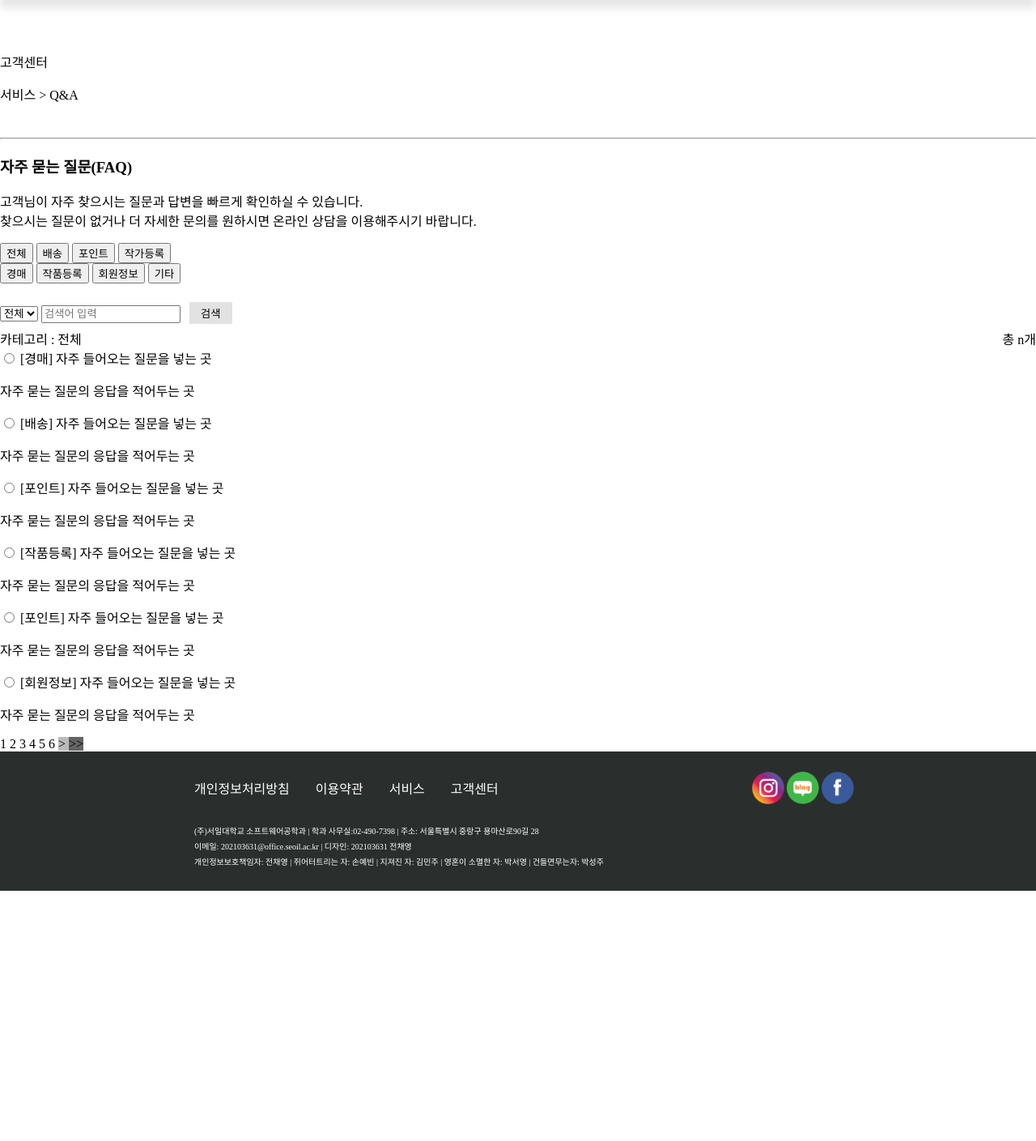
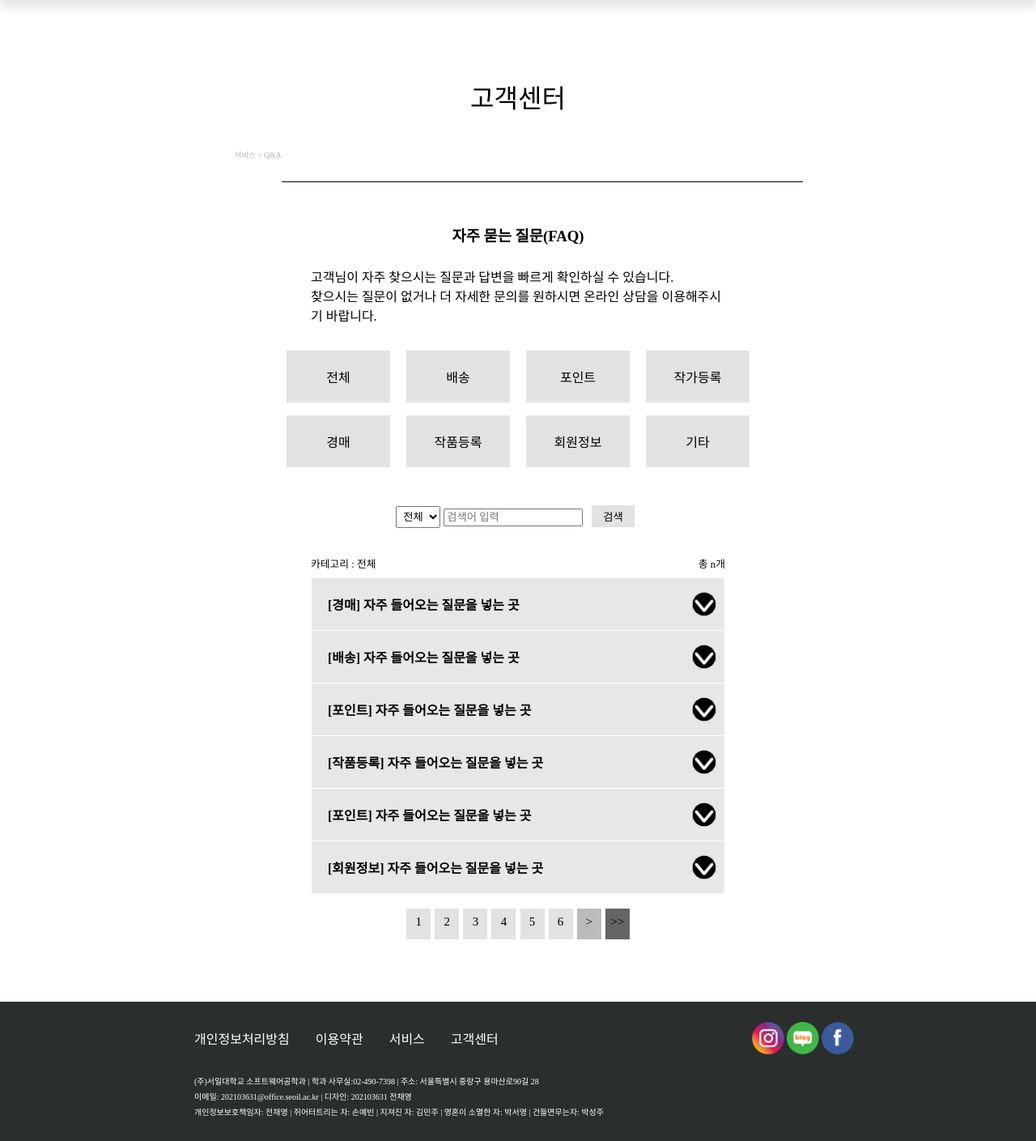
Before and after one commit to 5HapZizol/daliy-Atelier, a PHP site: page /HTML/QnA.php in a window 1280 px wide. Shown: the part 136-1545 px from the top of the page at 81% size. Before the commit the page ends 1236 px from the top, so only its background shows below. Run offline with PHP 8.4, Linux system fonts and the light colour scheme; some web fonts are replaced.

Commit message:
QnA 또또또또또 수정해서 올림

```diff
--- a/HTML/QnA.php
+++ b/HTML/QnA.php
@@ -4,7 +4,7 @@
     <title>고객센터</title>
     <meta charset="UTF-8">
     <script src="http://code.jquery.com/jquery-latest.js"></script>
-    <link type="text/css" rel="stylesheet" href="../css/QnA.css"></link>
+    <link rel="stylesheet" href="../css/QnA.css">
 </head>
 
 <!--본문-->
--- a/css/center.css
+++ b/css/QnA.css
@@ -1,7 +1,6 @@
-
 .h1_top {
     text-align: center;
-    padding: 0.5em;
+    padding: 3em;
 }
 .divide_hr > hr {
     align-items: center;
@@ -9,30 +8,64 @@
     width: 50%;
 }
 
+.page_top{
+    display: inline-block;
+    width: 60%;
+    display: table;
+    margin: 1em auto;
+}
+.page_name {
+    margin: 1em auto;
+    display: table;
+    font-size: 2em;
+}
+.page_top .hr_1{
+    margin: 2em;
+}
+.page_path {
+    display: inline;
+    float: left;
+    padding-left: 3.5em;
+    font-size: 0.6em;
+    color: rgb(180, 180, 180);
+    margin-bottom: 3em;
+}
+.hr_1{
+    margin-top: 4em;
+    border : 0px;
+    border-top: 1px solid;
+}
+
+
 /*페이지 탐색 버튼*/
-search_btn {
+.search_btn {
     background-color: rgb(226, 226, 226);
     border: none;
     display: inline-block;
 }
 /*페이지 탐색 버튼 액션 이벤트*/
-serach_btn:hover {
+.serach_btn:hover {
+    outline: none;
     background-color: #778C86;
     transition: 0s;
 }
 
 /*항목 선택 버튼*/
-select_btn {
-    padding-top: 20px;
+.select_btn {
     background-color: rgb(226, 226, 226);
-    width: 10em;
-    height: 3em;
+    display: inline-block;
+    padding: 10px;
+    justify-content: center;
+    align-items: center;
+    width: 8em;
+    height: 4em;
     border: none;
-    display: inline-block;
     margin: 0.5em 0.5em;
+    font-size: 16px;
+    cursor: pointer;
 }
 /*항목 선택 버튼 액션 이벤트*/
-select_btn:hover{
+.select_btn:hover{
     background-color: #778C86;
     transition: 0s;
 }
@@ -40,6 +73,7 @@
 /*항목 선택 버튼 중앙 정렬*/
 .btn-group {
     text-align: center;
+    align-items: center;
 }
 
 .btn_cataloague {
@@ -86,30 +120,14 @@
 }
 
 /*검색창
-<<<<<<< HEAD:css/center.css
-input {
-    width: 20em;
-=======
-<<<<<<< HEAD:css/center.css
-input {
-    width: 20em;
-=======
 .input_QnA {
     width: 20px;
->>>>>>> back:css/QnA.css
->>>>>>> da25bc3581d40c806ae62ca1f41d88e14888a8b6:css/QnA.css
     height: 0.75em;
     padding: 0.5em;
     outline: none;
 }
 */
-<<<<<<< HEAD:css/center.css
-=======
-<<<<<<< HEAD:css/center.css
-=======
 
->>>>>>> back:css/QnA.css
->>>>>>> da25bc3581d40c806ae62ca1f41d88e14888a8b6:css/QnA.css
 
 /*셀렉트 박스*/
 select {
@@ -156,14 +174,62 @@
     transition: 0s;
 }
 
-/*Q 버튼 동그란거..*/
-ques_btn {
+/*경로*/
+.rudfh {
+    font-size: 15px;
     text-align: center;
-    color:aliceblue;
-    background-color: #778C86;
-    width: 1.5em;
-    height: 1.5em;
-    border: none;
+    color: #949494;
+    padding-bottom: 1em;
+}
+
+/*accordion*/
+.accordion {
+    margin: 0 auto;
+    text-align: left;
+    align-items: center;
+    border:solid 1em;
+    width: 40%;
+    border: 1px;
+}
+
+/*answer*/
+input[id*="answer"] {
+    display: none;
+}
+input[id*="answer"] + label {
+    display: block;
+    padding: 20px;
+    border: 1px solid #fff;
+    border-bottom: 0;
+    color: #000;
+    font-weight: 900;
+    background-color: #e7e7e7;
+    cursor: pointer;
+    position: relative;
+}
+input[id*="answer"] + label em {
+    position: absolute;
+    top: 50%;
+    right: 10px;
+    width: 30px;
+    height: 30px;
+    margin-top: -15px;
     display: inline-block;
-    border-radius:1em;
+    background: url('/img/arrow.png') 0 0 no-repeat;
 }
+input[id*="answer"] + label + div {
+    max-height: 0;
+    transition: all .35s;
+    overflow: hidden;
+    font-size: 15px;
+}
+input[id*="answer"] + label + div p {
+    display: inline-block;
+    padding: 20px;
+}
+input[id*="answer"]:checked + label + div {
+    max-height: 100px;
+}
+input[id*="answer"]:checked + label em {
+    background: url('/img/arrow2.png') 0 0 no-repeat;
+}
```
Also changed, not shown: img/arrow.png (added), img/arrow2.png (added).
